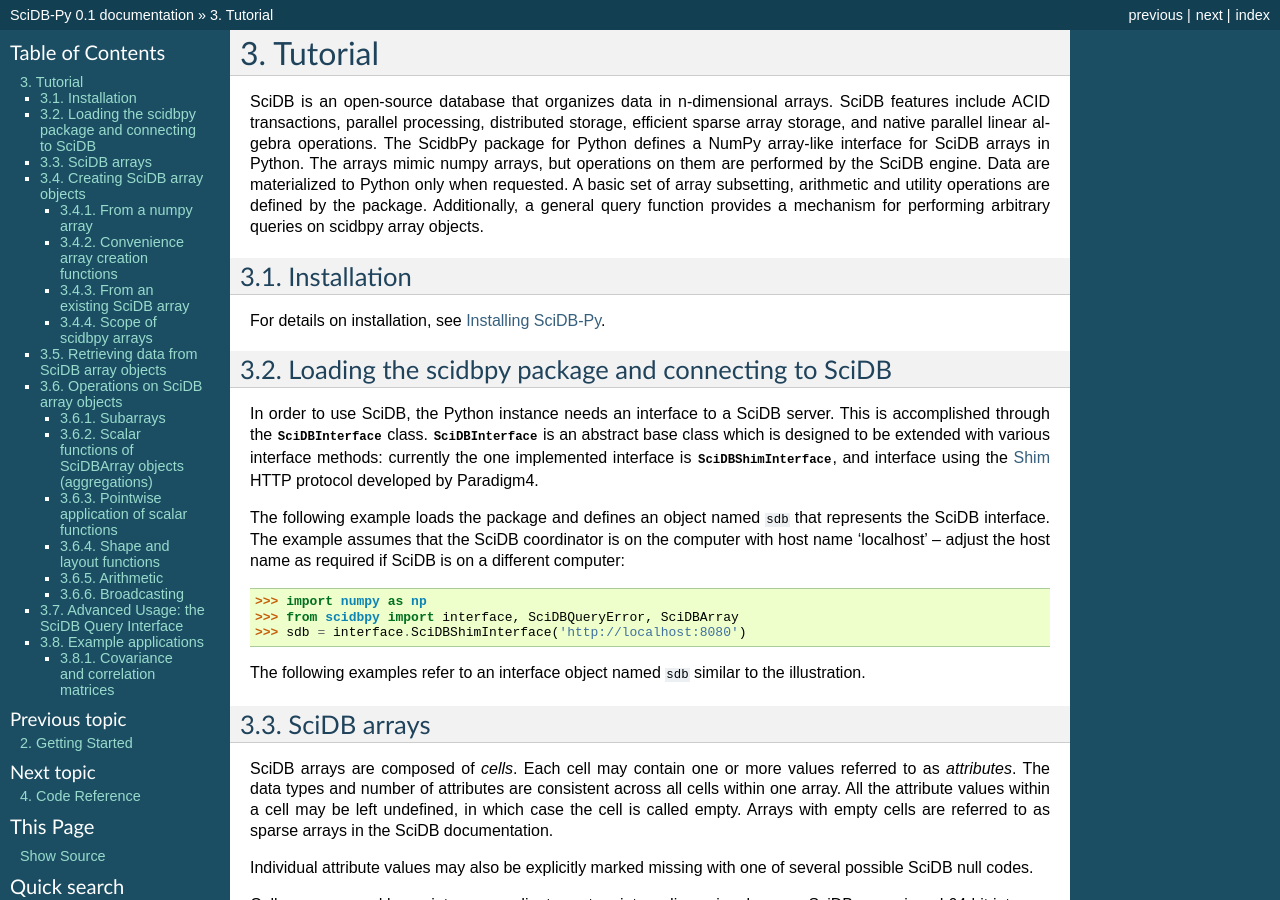
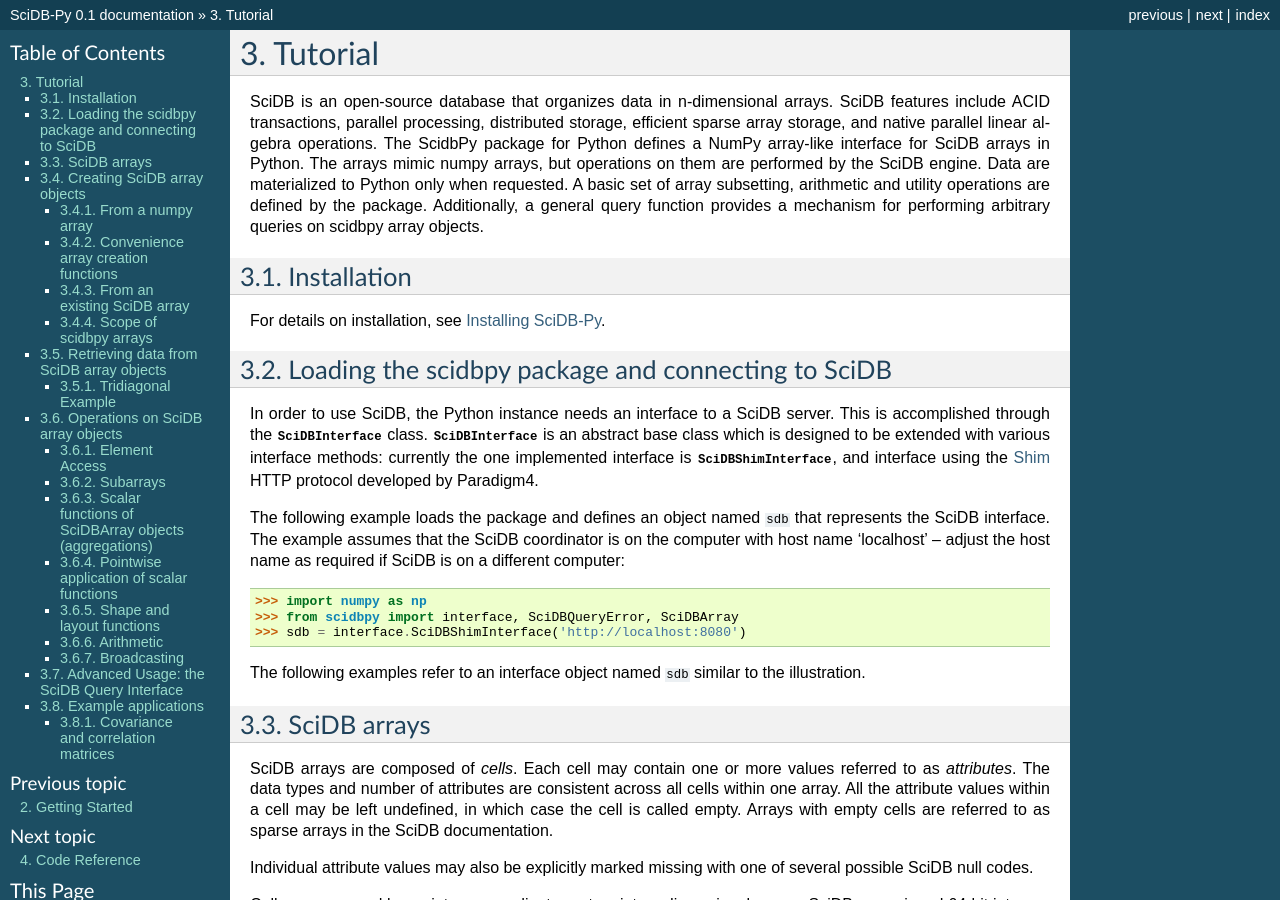
Before and after one commit to rvernica/SciDB-Py, a Sphinx documentation site: the page built from doc/tutorial.rst, in a window 1280 px wide and 900 px high. Built offline with Sphinx 7.4.7, drawn with Linux system fonts in a browser that asks for light colours; formulas are drawn with MathJax 3; some of the changed text lies outside the part shown.

Commit message:
DOC: fix sphinx errors

```diff
--- a/doc/conf.py
+++ b/doc/conf.py
@@ -128,7 +128,7 @@
 # Add any paths that contain custom static files (such as style sheets) here,
 # relative to this directory. They are copied after the builtin static files,
 # so a file named "default.css" will overwrite the builtin "default.css".
-html_static_path = ['_static']
+#html_static_path = ['_static']
 
 # If not '', a 'Last updated on:' timestamp is inserted at every page bottom,
 # using the given strftime format.
--- a/doc/tutorial.rst
+++ b/doc/tutorial.rst
@@ -274,7 +274,7 @@
 	4  8  5  1
 
 Tridiagonal Example
-~~~~~~~~~~~~~~~~~~~
+^^^^^^^^^^^^^^^^^^^
 
 Let's consider a more complicated example.  Here
 we'll use the advanced query syntax (discussed below) to efficiently
@@ -350,7 +350,7 @@
 
 
 Element Access
-~~~~~~~~~~~~~~
+^^^^^^^^^^^^^^
 
 Single elements of :class:`SciDBArray` objects can be referenced with the
 standard numpy indexing syntax.  These single elements are returned by
```
